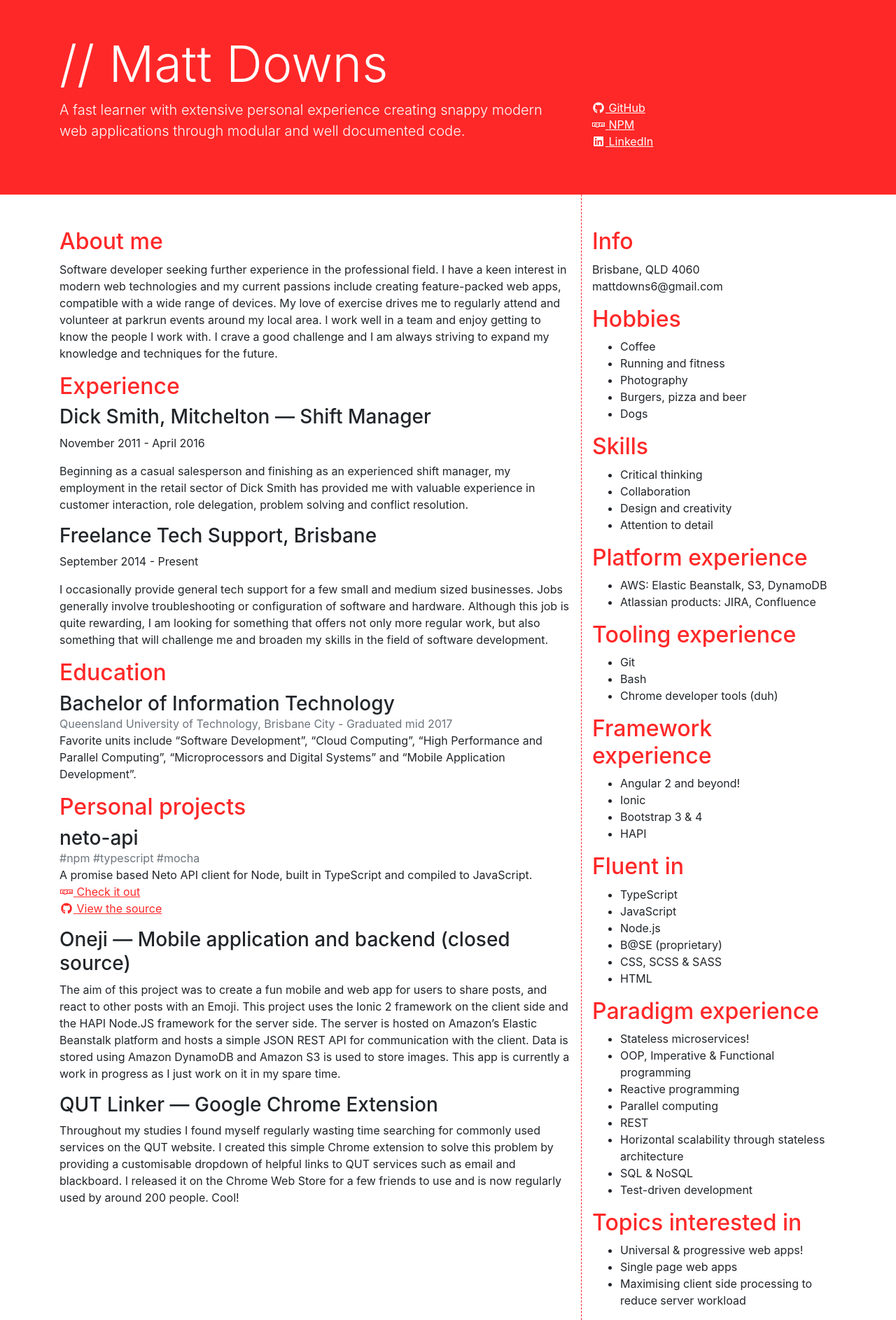
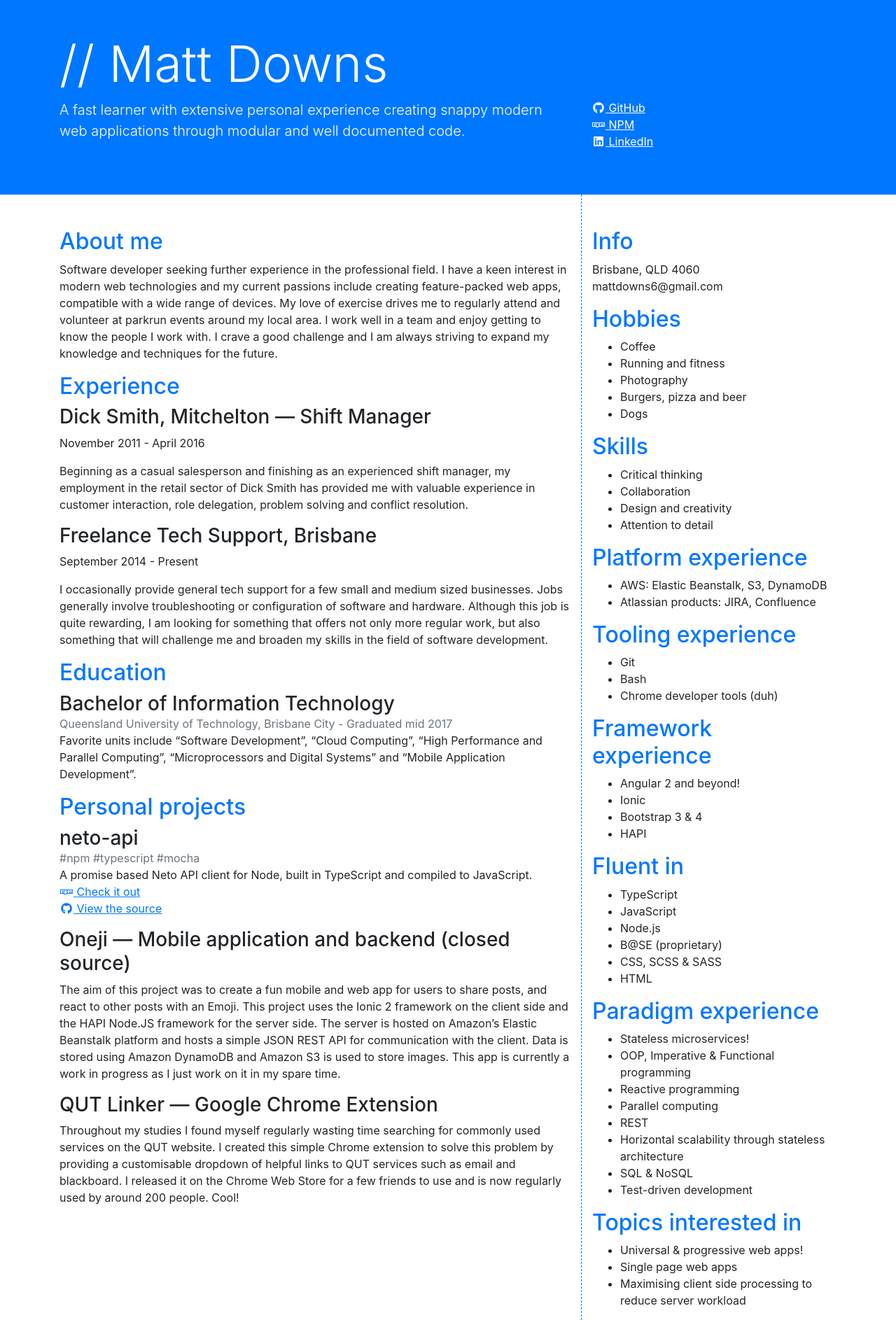
Before and after one commit to matt-downs/matt-downs.github.io, a Jekyll site: the page built from index.html, in a window 1280 px wide. Shown: the whole page at 70% size. Built offline with Jekyll 4.4.1, drawn with Linux system fonts in a browser that asks for light colours; nearby versions of some CDN libraries.

Commit message:
Removed random background colour

```diff
--- a/_layouts/default.html
+++ b/_layouts/default.html
@@ -49,24 +49,6 @@
 	</div>
 
 	<script>
-		function getRandomInt(max) {
-			return Math.floor(Math.random() * Math.floor(max));
-		}
-
-		var colours = [
-			'#ff2828',
-			'#ff6c28',
-			'#2966ff',
-			'#7728ff'
-		];
-		var colour = colours[getRandomInt(colours.length)];
-
-		document.querySelector('.header').style.backgroundColor = colour;
-		document.querySelectorAll('h2, .content a').forEach((el) => {
-			el.style.color = colour;
-		});
-		document.querySelector('.left-divider').style.borderLeftColor = colour;
-
 		// Pizza lol
 		document.querySelector('#pizza').addEventListener('click', function(e) {
 			document.querySelector('.header').style.backgroundImage = 'url(https://img.aws.livestrongcdn.com/ls-article-image-673/ds-photo/getty/article/115/213/179267699.jpg)';
--- a/assets/css/style.scss
+++ b/assets/css/style.scss
@@ -1,17 +1,14 @@
 ---
 ---
-
 $accent-color: #0077ff;
 .header {
     background-color: $accent-color;
     background-size: cover;
     background-position: center;
     color: #fff;
-
     a {
         color: #fff;
     }
-
 }
 
 h2 {
@@ -19,6 +16,7 @@
 }
 
 a {
+    color: $accent-color;
     text-decoration: underline;
 }
 
```
